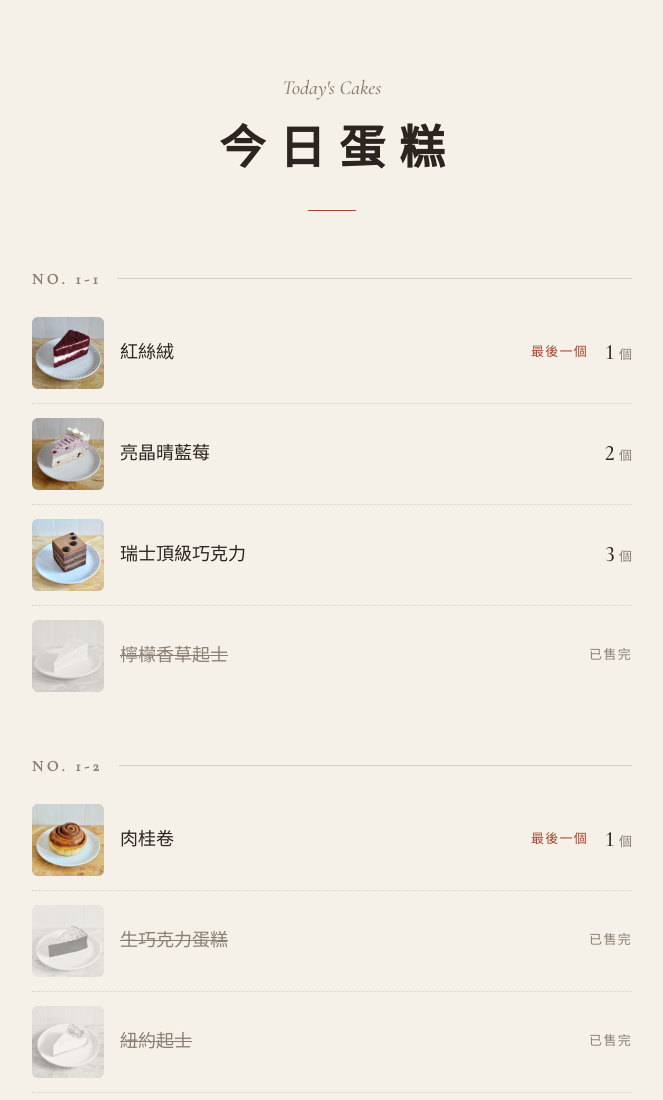
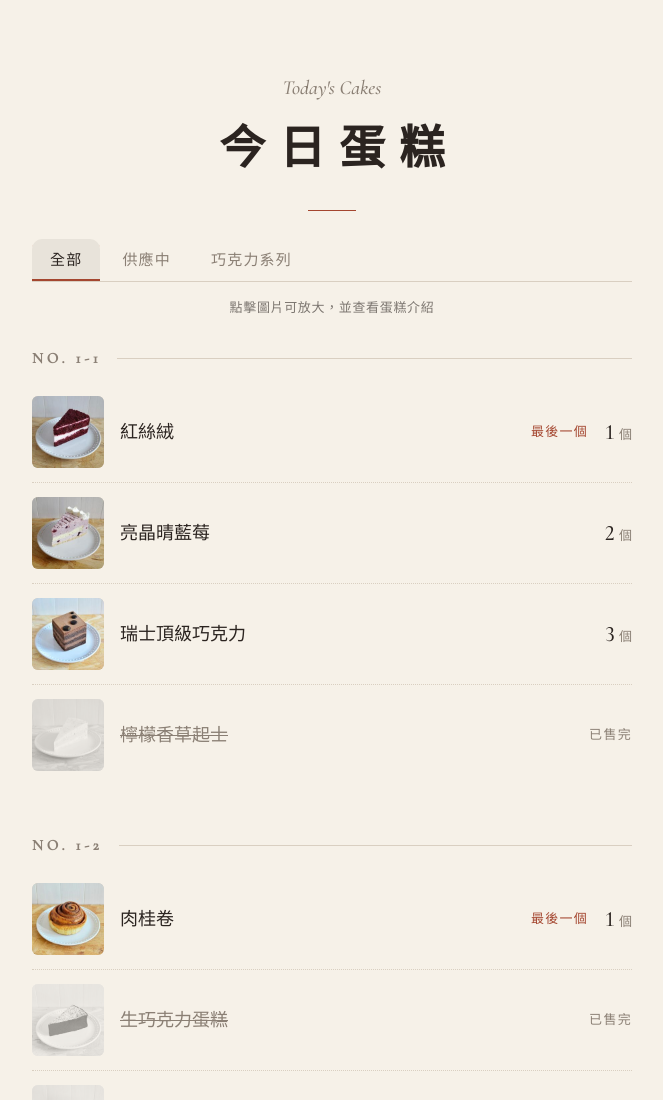
Before and after one commit to 132foodtheater-create/132th, a plain HTML site: page index.html in a window 1280 px wide. Shown: the top 1100 px of the page, without its empty margins (308-971 px from the left). Drawn offline with nearby package versions, Linux system fonts and the light colour scheme; no server answers.

Commit message:
Update index09282.html
增加點擊說明文字、增加分類功能

```diff
--- a/index.html
+++ b/index.html
@@ -141,7 +141,28 @@
   li.soldout .tag, .detail-head.soldout .tag { color: var(--muted); }
   li.soldout .photo { filter: grayscale(1); opacity: 0.45; }
   li.unknown .tag, .detail-head.unknown .tag { color: var(--muted); }
-
+  .tabs {
+    display: flex; gap: 4px; margin: -28px 0 0; overflow-x: auto;
+    border-bottom: 1px solid var(--rule); scrollbar-width: none;
+  }
+  .tabs::-webkit-scrollbar { display: none; }
+  .tab {
+    flex: none; font: inherit; font-size: 15px; letter-spacing: 0.08em;
+    padding: 9px 18px; color: var(--muted); background: none; border: 0;
+    border-radius: 10px 10px 0 0; cursor: pointer; -webkit-tap-highlight-color: transparent;
+  }
+  .tab[aria-selected="true"] {
+    color: var(--ink);
+    background: color-mix(in srgb, var(--ink) 7%, var(--paper));
+    box-shadow: inset 0 -2px 0 var(--accent);
+  }
+  .tab:focus-visible { outline: 2px solid var(--accent); outline-offset: -2px; }
+  @media (hover: hover) { .tab:hover { color: var(--ink); } }
+  .hint {
+    text-align: center; font-size: 13px; letter-spacing: 0.05em;
+    color: color-mix(in srgb, var(--ink) 60%, var(--paper));
+    margin: 16px 0 28px;
+  }
   footer {
     text-align: center;
     font-size: 13px;
@@ -206,7 +227,8 @@
     <h1>今日蛋糕</h1>
     <span class="ornament" aria-hidden="true"></span>
   </header>
-
+  <nav class="tabs" id="tabs" role="tablist" aria-label="蛋糕分類"></nav>
+  <p class="hint">點擊圖片可放大，並查看蛋糕介紹</p>
   <div id="menu" aria-live="polite"><p class="loading">載入中…</p></div>
 
   <dialog id="detail" aria-labelledby="detail-name">
@@ -412,16 +434,51 @@
   dialog.querySelector(".close").addEventListener("click", () => dialog.close());
   dialog.addEventListener("click", e => { if (e.target === dialog) dialog.close(); });
 
+    // ── 分頁：要新增固定條件的分頁，就在這裡加一行 ──
+  const BASE_TABS = [
+    { id: "all", label: "全部", test: () => true },
+    { id: "available", label: "供應中", test: ([, qty]) => stockNodes(qty).state !== "soldout" },
+  ];
+  // 分類預設值；Sheet「介紹」分頁 C 欄「分類」有填的話以 Sheet 為準
+  const TAGS = {
+    "瑞士頂級巧克力": ["巧克力系列"], "生巧克力蛋糕": ["巧克力系列"], "古典巧克力": ["巧克力系列"],
+    "德國黑森林": ["巧克力系列"], "橘丁核桃布朗尼": ["巧克力系列"],
+  };
+  let sheetTags = {}, lastGroups = [], activeTab = "all";
+  const tagsOf = name => (sheetTags[name] && sheetTags[name].length ? sheetTags[name] : TAGS[name]) || [];
+
+  function buildTabs(groups) {
+    const tags = [];
+    for (const g of groups) for (const [name] of g.items)
+      for (const t of tagsOf(name)) if (!tags.includes(t)) tags.push(t);
+    return [...BASE_TABS, ...tags.map(t => ({ id: "tag:" + t, label: t, test: ([name]) => tagsOf(name).includes(t) }))];
+  }
+
   function render(groups) {
-    const menu = document.getElementById("menu");
-    menu.replaceChildren(...groups.map(g => {
+    lastGroups = groups;
+    const tabs = buildTabs(groups);
+    if (!tabs.some(t => t.id === activeTab)) activeTab = "all";
+    document.getElementById("tabs").replaceChildren(...tabs.map(t => {
+      const b = el("button", "tab", t.label);
+      b.type = "button";
+      b.setAttribute("role", "tab");
+      b.setAttribute("aria-selected", String(t.id === activeTab));
+      b.addEventListener("click", () => { activeTab = t.id; render(lastGroups); });
+      return b;
+    }));
+    const tab = tabs.find(t => t.id === activeTab);
+    const sections = groups.map(g => {
+      const items = g.items.filter(tab.test);
+      if (!items.length) return null;
       const s = el("section");
       s.append(el("h2", "group-label", "No. " + g.label));
       const ul = el("ul");
-      ul.append(...g.items.map(renderItem));
+      ul.append(...items.map(renderItem));
       s.append(ul);
       return s;
-    }));
+    }).filter(Boolean);
+    document.getElementById("menu").replaceChildren(
+      ...(sections.length ? sections : [el("p", "loading", "目前沒有符合的品項")]));
   }
 
   function setStatus(text) { document.getElementById("status").textContent = text; }
@@ -452,11 +509,17 @@
       const rows = parseCSV(await res.text());
       // gviz silently returns the first tab when 介紹 doesn't exist; require its header.
       if (!rows.some(r => (r[0] || "").trim() === "蛋糕名稱" && (r[1] || "").trim() === "介紹")) return;
-      const map = {};
-      for (const [name = "", desc = ""] of rows) {
-        if (name.trim() && desc.trim() && name.trim() !== "蛋糕名稱") map[name.trim()] = desc.trim();
+           const map = {}, tagMap = {};
+      for (const [name = "", desc = "", tag = ""] of rows) {
+        const n = name.trim();
+        if (!n || n === "蛋糕名稱") continue;
+        if (desc.trim()) map[n] = desc.trim();
+        const t = tag.split(/[,，、;；]/).map(s => s.trim()).filter(Boolean);
+        if (t.length) tagMap[n] = t;
       }
       sheetDescriptions = map;
+      sheetTags = tagMap;
+      if (lastGroups.length) render(lastGroups);
     } catch (err) {}
   }
 
```
